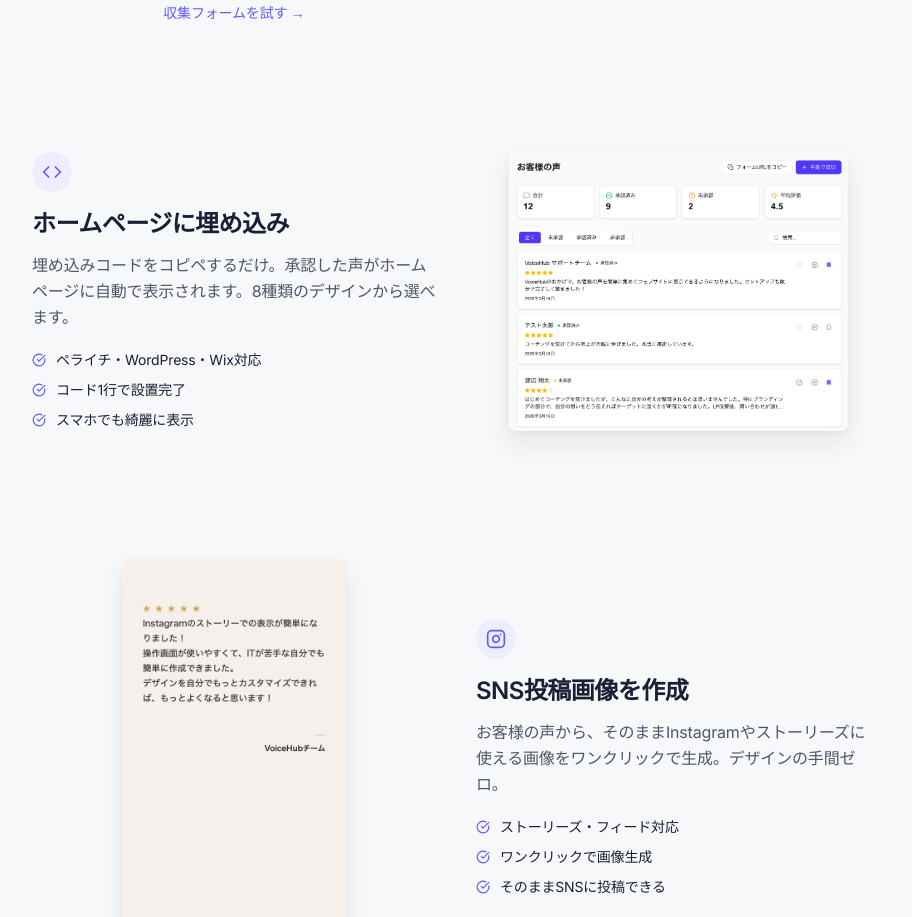
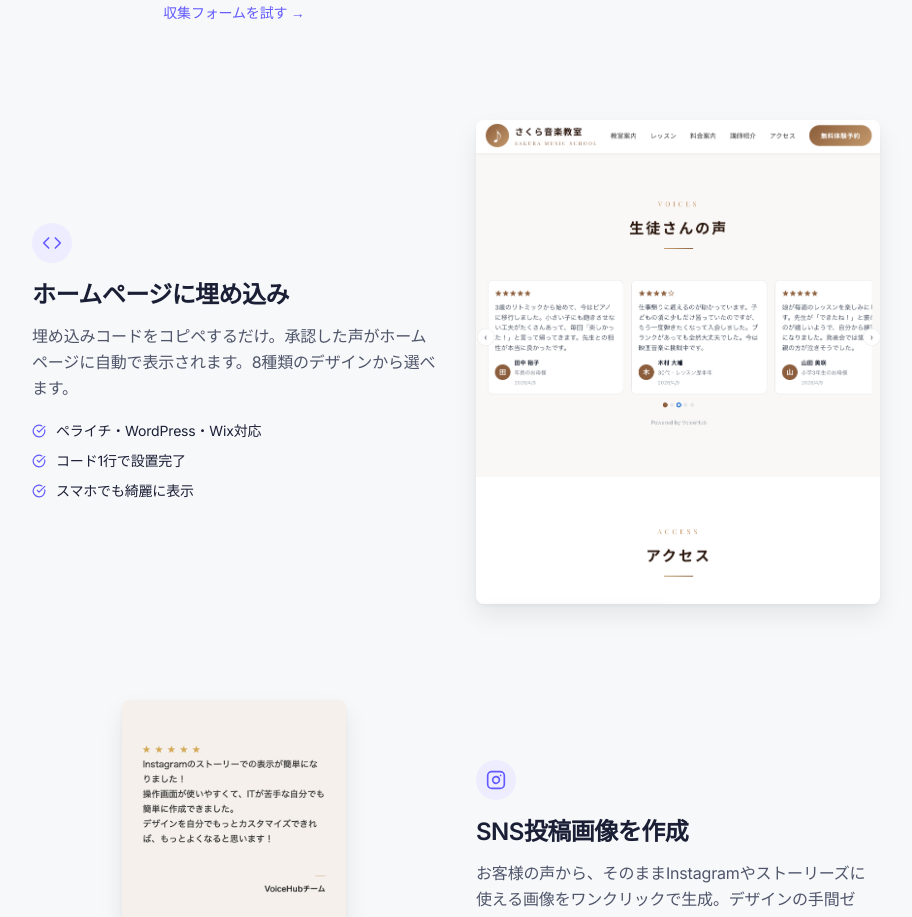
Before and after one commit to forRR444/voice-hub, a Next.js app: page / in a window 1280 px wide. Shown: the part 3540-4457 px from the top of the page, without its empty margins (184-1096 px from the left). Built offline with nearby package versions, Linux system fonts and the light colour scheme; no server answers.

Commit message:
fix: HP埋め込みセクションにピアノ教室の実スクショ配置、ウィジェットAPIをservice role keyに変更

```diff
--- a/src/app/api/widgets/[widgetId]/route.ts
+++ b/src/app/api/widgets/[widgetId]/route.ts
@@ -21,7 +21,7 @@ export async function GET(
     const { widgetId } = await params;
     const supabase = createClient(
       process.env.NEXT_PUBLIC_SUPABASE_URL!,
-      process.env.NEXT_PUBLIC_SUPABASE_ANON_KEY!
+      process.env.SUPABASE_SERVICE_ROLE_KEY!
     );
 
     // Fetch widget config (only fields needed for rendering)
--- a/src/app/page.tsx
+++ b/src/app/page.tsx
@@ -267,10 +267,10 @@ export default function Home() {
                 ))}
               </ul>
             </div>
-            <div className="bg-[var(--canvas)] rounded-lg p-6 sm:p-8">
+            <div>
               <img
-                src="/Dashboard.png"
-                alt="ウィジェットが表示されたホームページのイメージ"
+                src="/widget-demo-screenshot.png"
+                alt="ピアノ教室のホームページにVoiceHubウィジェットを埋め込んだ例"
                 className="w-full rounded-lg shadow-[0_2px_4px_rgba(26,31,54,0.04),0_12px_24px_rgba(26,31,54,0.08)]"
               />
             </div>
```
Also changed, not shown: public/widget-demo-screenshot.png (added).
